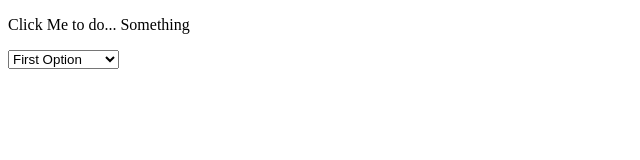
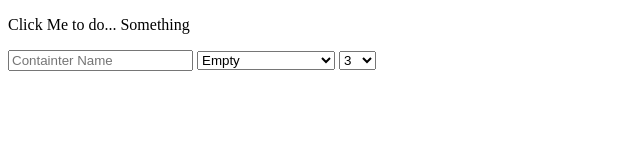
Before and after one commit to devjanaprime/2.2a-jQuery, a plain HTML site: page index.html in a window 1280 px wide. Shown: the whole page, without its empty margins (0-640 px from the left). Drawn offline with Linux system fonts and the light colour scheme.

Commit message:
add text input

```diff
--- a/index.html
+++ b/index.html
@@ -9,11 +9,19 @@
   <body>
     <!-- user click this div with this id (see js file for what happens) -->
     <p id="clickMeForSomething">Click Me to do... Something</p>
-    <select id='selectValue'>
-      <option value=1>First Option</option>
-      <option value=2>Second Option</option>
-      <option value=3>Third Option</option>
-      <option value=4>Fourth Option</option>
+    <input type=text id='containerName' placeholder="Containter Name"/>
+    <select id='selectFill'>
+      <option value=0>Empty</option>
+      <option value=0.25>Quarter Full</option>
+      <option value=0.5>Half Full</option>
+      <option value=0.75>Three Quarters Full</option>
+      <option value=1.0>Compleetely Full</option>
+    </select>
+    <select id='selectCapacity'>
+      <option>3</option>
+      <option>9</option>
+      <option>27</option>
+      <option>81</option>
     </select>
   </body>
 </html>
```
